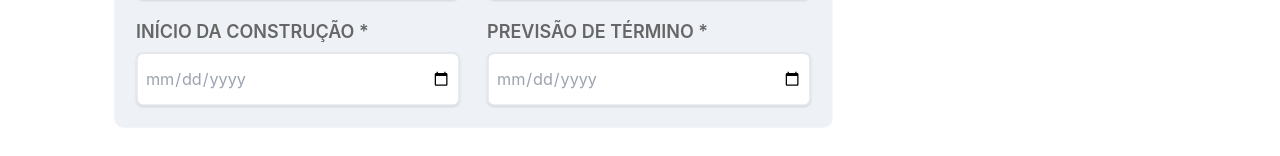
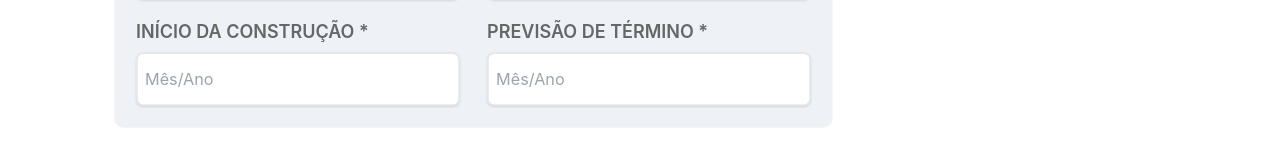
Before and after one commit to Jvsm123/reduzzi-calculator, a React (Vite) app: page / in a window 1280 px wide. Shown: the part 1503-1659 px from the top of the page. Built offline with nearby package versions, Linux system fonts and the light colour scheme; no server answers; what react-pdf-tailwind would draw is missing.

Commit message:
fix: reduce scale and review design pt2

```diff
--- a/package.json
+++ b/package.json
@@ -15,8 +15,11 @@
     "dotenv": "^16.4.5",
     "firebase": "^10.11.1",
     "react": "^18.2.0",
+    "react-datetime": "^3.2.0",
     "react-dom": "^18.2.0",
     "react-hook-form": "^7.51.3",
+    "react-input-mask": "^2.0.4",
+    "react-number-format": "^5.3.4",
     "react-pdf-tailwind": "^2.3.0",
     "react-phone-number-input": "^3.4.1",
     "react-router-dom": "^6.23.0",
--- a/src/hooks/useCalculatorHandler.jsx
+++ b/src/hooks/useCalculatorHandler.jsx
@@ -1,7 +1,6 @@
 import { constants } from "../constants/selectsValues";
 import { initializeApp } from "firebase/app";
 import { getFirestore, collection, getDocs } from "firebase/firestore/lite";
-import { useModal } from "./useModal";
 
 const firebaseConfig = {
   apiKey: import.meta.env.VITE_FIREBASE_API_KEY,
@@ -16,8 +15,6 @@ const app = initializeApp(firebaseConfig);
 const db = getFirestore(app);
 
 export const useCalculatorHandler = () => {
-  const { openModal } = useModal();
-
   const handleCalculatorData = async (data) => {
     let {
       // celular,
@@ -26,7 +23,7 @@ export const useCalculatorHandler = () => {
       m2PiscinaQuadra,
       m2Construcao,
       tipoConstrucao,
-      concretoUsinado,
+      // concretoUsinado,
       // obraFinanciamento,
       // previsaoTermino,
       inicioConstrucao,
@@ -35,6 +32,8 @@ export const useCalculatorHandler = () => {
       ufObra,
       // cidadeObra,
     } = data;
+
+	console.log('jdlkasjldl' ,m2Construcao)
 
     let valorVau;
     let fatorSocial;
@@ -66,6 +65,10 @@ export const useCalculatorHandler = () => {
       return;
     }
 
+	//remover m² da piscina e quadra
+	m2Construcao = m2Construcao.replace('m²', '');
+	m2PiscinaQuadra = m2PiscinaQuadra.replace('m²', '');
+
     m2Construcao = Number(m2Construcao);
     m2PiscinaQuadra = Number(m2PiscinaQuadra);
 
@@ -89,7 +92,7 @@ export const useCalculatorHandler = () => {
       default: fatorSocial = constants.acimaDeQuatrocentos; break;
     }
 
-    const mesInicioDaConstrucao = new Date(inicioConstrucao).getMonth() + 1;
+    const mesInicioDaConstrucao = new Date().getMonth(inicioConstrucao) + 1;
 
     //Verifica se inicio da construção é menor que o mês atual
     switch (true) {
--- a/src/pages/Home/index.jsx
+++ b/src/pages/Home/index.jsx
@@ -2,6 +2,8 @@ import "react-phone-number-input/style.css";
 
 import PhoneInput from "react-phone-number-input";
 import Select, { components } from "react-select";
+import { NumericFormat } from "react-number-format";
+import InputMask from "react-input-mask";
 import { yupResolver } from "@hookform/resolvers/yup";
 import { useForm, Controller } from "react-hook-form";
 
@@ -202,7 +204,22 @@ const Input = ({
           )}
         />
       )}
-      {type === "text" && (
+      {(type === "text" &&
+        (label === "previsaoTermino" || label === "inicioConstrucao") && (
+          <>
+            <InputMask
+              mask="99/99"
+              {...register(label, { required })}
+              type={type}
+              placeholder={placeholder}
+              className={`h-[60rem] focus:outline-none border-[2rem] focus:border-[var(--green-input)] rounded-[8rem] text-lg text-gray-400 focus:font-medium w-full p-2 shadow ${
+                errors[label] && "border-red-500"
+              } h-[60rem]`}
+            />
+            {getFormErrorMessage(errors, label)}
+          </>
+        )) ||
+        (type === "text" && (
           <>
             <input
               {...register(label, { required })}
@@ -214,14 +231,23 @@ const Input = ({
             />
             {getFormErrorMessage(errors, label)}
           </>
-      )}
+        ))}
       {type === "number" && (
+        <Controller
+          name={label}
+          control={control}
+          rules={{ required }}
+          render={({ field }) => (
             <>
-          <input
-            {...register(label, { required })}
-            type={type}
+              <NumericFormat
+                {...field}
+                allowNegative={false}
+                type="text"
+                allowLeadingZeros={false}
+                decimalScale={2}
+                decimalSeparator=","
                 placeholder={placeholder}
-            pattern="[0-9]*"
+                suffix=" m²"
                 className={`h-[60rem] focus:outline-none border-[2rem] focus:border-[var(--green-input)] rounded-[8rem] text-lg text-gray-400 focus:font-medium w-full p-2 shadow ${
                   errors[label] && "border-red-500"
                 } h-[60rem]`}
@@ -229,18 +255,7 @@ const Input = ({
               {getFormErrorMessage(errors, label)}
             </>
           )}
-      {type === "date" && (
-        <>
-          <input
-            {...register(label, { required })}
-            type={type}
-            placeholder={placeholder}
-            className={`h-[60rem] focus:outline-none border-[2rem] focus:border-[var(--green-input)] rounded-[8rem] text-lg text-gray-400 focus:font-medium w-full p-2 shadow ${
-              errors[label] && "border-red-500"
-            } h-[60rem]`}
         />
-          {getFormErrorMessage(errors, label)}
-        </>
       )}
       {type === "select" && label !== "cidadeObra" && label !== "ufObra" && (
         <Controller
@@ -539,7 +554,7 @@ const DadosObra = ({ register, errors, control, cityControl }) => {
   );
 };
 
-const MetragemObra = ({ register, errors }) => {
+const MetragemObra = ({ register, control, errors }) => {
   return (
     <div className="bg-[var(--bg-modal-whitegray)] rounded-[10rem] p-6 w-full flex justify-between gap-5 mt-7 flex-wrap">
       <div className="w-full flex flex-col gap-2 md:max-w-[48%]">
@@ -553,8 +568,8 @@ const MetragemObra = ({ register, errors }) => {
         <Input
           type={"number"}
           placeholder={"00,00 m²"}
+	      control={control}
           label={"m2Construcao"}
-          register={register}
           required={true}
           errors={errors}
         />
@@ -571,7 +586,7 @@ const MetragemObra = ({ register, errors }) => {
           type={"number"}
           placeholder={"00,00 m²"}
           label={"m2PiscinaQuadra"}
-          register={register}
+	      control={control}
           required={true}
           errors={errors}
         />
@@ -585,8 +600,8 @@ const MetragemObra = ({ register, errors }) => {
           INÍCIO DA CONSTRUÇÃO
         </label>
         <Input
-          type={"date"}
-          placeholder={"INÍCIO DA CONSTRUÇÃO"}
+          type={"text"}
+          placeholder={"Mês/Ano"}
           label={"inicioConstrucao"}
           register={register}
           required={true}
@@ -602,8 +617,8 @@ const MetragemObra = ({ register, errors }) => {
           PREVISÃO DE TÉRMINO
         </label>
         <Input
-          type={"date"}
-          placeholder={"PREVISÃO DE TÉRMINO"}
+          type={"text"}
+          placeholder={"Mês/Ano"}
           label={"previsaoTermino"}
           register={register}
           required={true}
--- a/src/pages/Result/index.jsx
+++ b/src/pages/Result/index.jsx
@@ -303,7 +303,7 @@ const ResultPage = () => {
                   <span className="text-[#808080ff] font-bold text-lg">
                     X
                   </span>{" "}
-                  R$ 350,00
+				  {`${Number(honorarioValor / 12).toLocaleString("pt-BR", { style: "currency", currency: "BRL" })}`}
                 </p>
               </div>
             </>
--- a/src/utils/yupSchema.js
+++ b/src/utils/yupSchema.js
@@ -2,7 +2,11 @@ import * as yup from "yup";
 
 export const schema = yup.object().shape({
   proprietario: yup.string().required("O campo Proprietario é necessário!"),
-  celular: yup.string().required("O campo celular é necessário!").max(18, "celular invalido!").min(14, "celular invalido!"),
+  celular: yup
+    .string()
+    .required("O campo celular é necessário!")
+    .max(18, "celular invalido!")
+    .min(14, "celular invalido!"),
   tipoProprietario: yup.object().shape({
     value: yup.string().required("O campo Tipo de Proprietario é necessário!"),
     label: yup.string().required("O campo Tipo de Proprietario é necessário!"),
@@ -36,14 +40,12 @@ export const schema = yup.object().shape({
     label: yup.string().required("O campo Fase Atual da Obra é necessário!"),
   }),
   m2Construcao: yup
-    .number()
+    .string()
     .typeError("Digite um número válido")
-    .positive("Digite um número positivo ou zero")
     .required("O campo M² De Construcao é necessário!"),
   m2PiscinaQuadra: yup
-    .number()
+    .string()
     .typeError("Digite um número válido")
-    .positive("Digite um número positivo ou zero")
     .required("O campo M² De Piscina + Quadra é necessário!"),
   inicioConstrucao: yup
     .string()
```
Also changed, not shown: 1 other file (tests, documents, lock files or other folders). Lines whose indentation alone changed are shown as unchanged.
